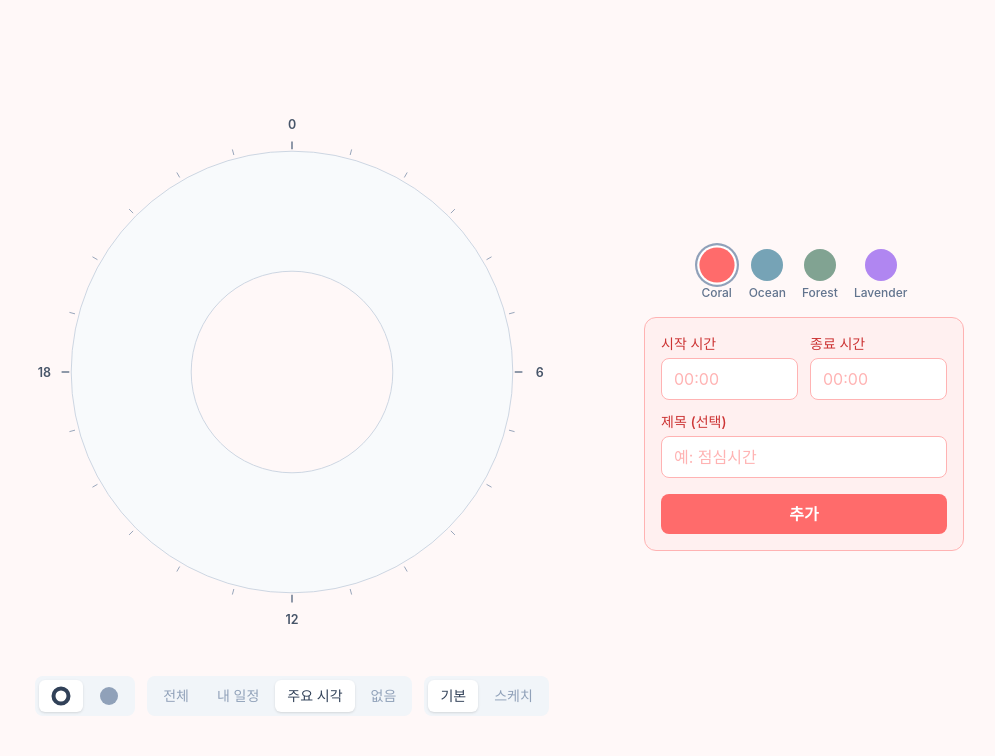
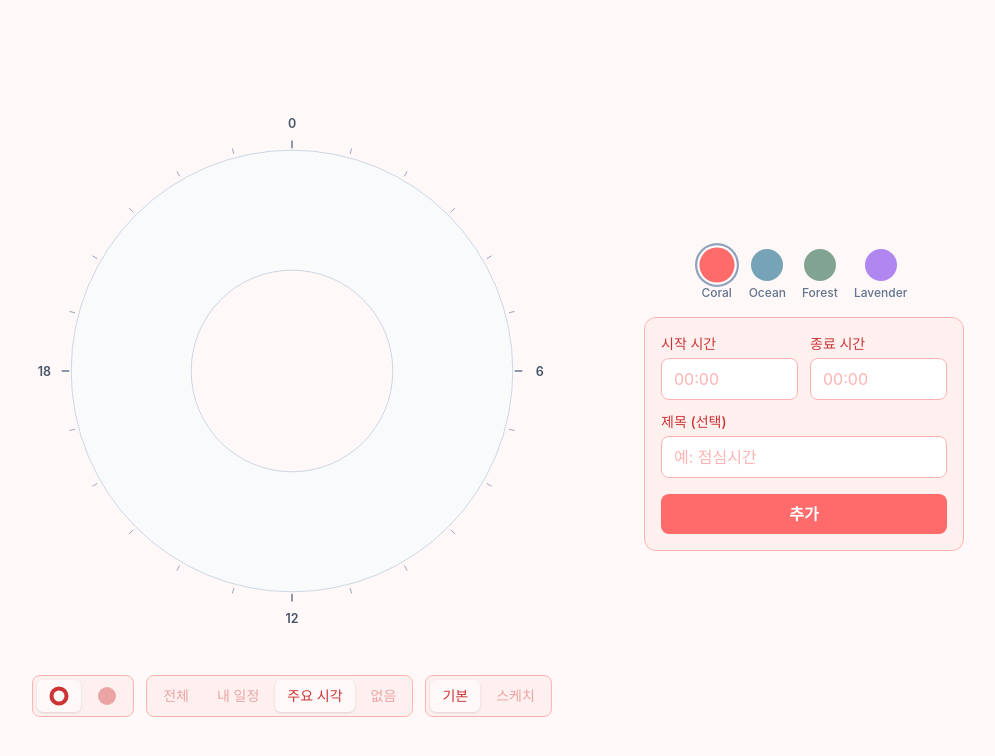
Before and after one commit to hungerbk/dayframe, a React (Vite) app: page / in a window 1280 px wide. Shown: the top 756 px of the page, without its empty margins (156-1151 px from the left). Built offline with nearby package versions, Linux system fonts and the light colour scheme.

Commit message:
design: 토글 그룹도 테마에 맞게 색상 변경되도록 구현
- 기존 회색에서 테마에 맞게 스타일이 변경되도록 수정

```diff
--- a/src/components/ui/ToggleGroup.tsx
+++ b/src/components/ui/ToggleGroup.tsx
@@ -14,7 +14,7 @@ interface Props<T extends string> {
 
 export default function ToggleGroup<T extends string>({ options, value, onChange }: Props<T>) {
   return (
-    <div className="flex gap-1 bg-slate-100 rounded-lg p-1">
+    <div className="flex gap-1 bg-background rounded-lg p-1 border border-border">
       {options.map((option) => (
         <button
           key={option.value}
@@ -24,8 +24,8 @@ export default function ToggleGroup<T extends string>({ options, value, onChange
           onClick={() => onChange(option.value)}
           className={`flex items-center justify-center px-3 py-1.5 rounded-md text-sm font-medium transition-colors
             ${value === option.value
-              ? "bg-white shadow-sm text-slate-700"
-              : "text-slate-400 hover:text-slate-600"
+              ? "bg-page shadow-sm text-text"
+              : "text-text/40 hover:text-text/70"
             }`}
         >
           {option.label}
```
